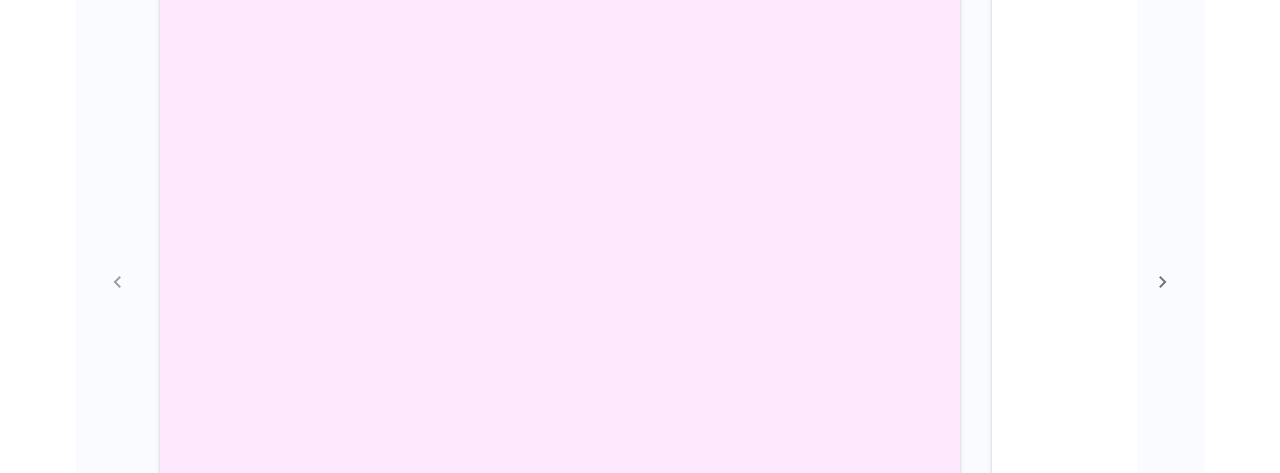
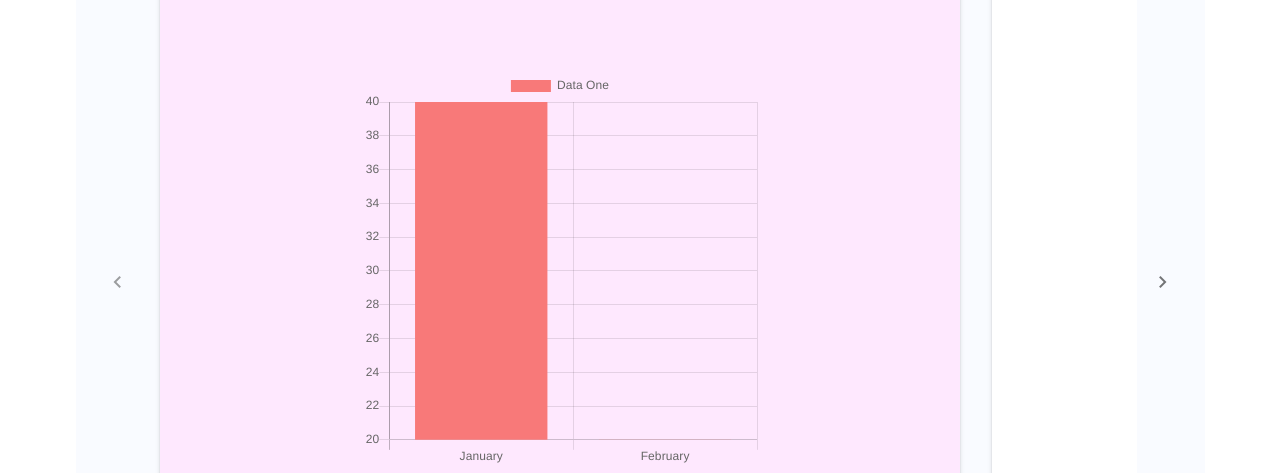
Before and after one commit to CSID-DGU/3S1C_frontend, a Vue app: page /#/detail in a window 1280 px wide. Shown: the part 479-952 px from the top of the page. Built offline with nearby package versions, Linux system fonts and the light colour scheme.

Commit message:
feat : enable chart js library

```diff
--- a/package.json
+++ b/package.json
@@ -8,7 +8,7 @@
     "lint": "vue-cli-service lint"
   },
   "dependencies": {
-    "chart.js": "^3.5.1",
+    "chart.js": "^2.9.4",
     "core-js": "^3.6.5",
     "vue": "^2.6.11",
     "vue-chartjs": "^3.5.1",
@@ -18,8 +18,8 @@
   "devDependencies": {
     "@nuxtjs/vuetify": "^1.12.1",
     "@vue/cli-plugin-babel": "^4.5.0",
-    "@vue/cli-plugin-eslint": "^4.5.0",
-    "@vue/cli-service": "^4.5.0",
+    "@vue/cli-plugin-eslint": "^3.1.1",
+    "@vue/cli-service": "^4.5.13",
     "babel-eslint": "^10.1.0",
     "eslint": "^6.7.2",
     "eslint-plugin-vue": "^6.2.2",
--- /dev/null
+++ b/src/components/details/bar.vue
@@ -0,0 +1,31 @@
+//bar.vue
+<script>
+import { Bar } from "vue-chartjs";
+
+export default {
+  extends: Bar,
+  data: () => ({
+    chartdata: {
+      labels: ["January", "February"],
+      datasets: [
+        {
+          label: "Data One",
+          backgroundColor: "#f87979",
+          data: [40, 20],
+        },
+      ],
+    },
+    options: {
+      responsive: true,
+      maintainAspectRatio: false,
+    },
+  }),
+
+  mounted() {
+    this.renderChart(this.chartdata, this.options);
+  },
+};
+</script>
+
+<style>
+</style>
--- a/src/views/Detail.vue
+++ b/src/views/Detail.vue
@@ -182,6 +182,7 @@ myChart();
                           align="center"
                           justify="center"
                         >
+                          <bar />
                           <v-scale-transition>
                             <v-icon
                               v-if="active"
@@ -461,7 +462,6 @@ myChart();
           </div>
         </div>
       </v-col>
-
       <v-col>
         <div>
           <siderbar />
@@ -472,10 +472,12 @@ myChart();
 </template>
 
 <script>
+import Bar from "@/components/details/bar.vue";
 export default {
   name: "Category",
   components: {
     siderbar: () => import("@/components/details/sidebar"),
+    Bar,
   },
 };
 </script>
--- a/vue.config.js
+++ b/vue.config.js
@@ -1,5 +1,8 @@
 module.exports = {
   "transpileDependencies": [
     "vuetify"
-  ]
+  ],
+  configureWebpack: {
+    devtool: 'source-map',
+  }
 }
```
Also changed, not shown: 1 other file (tests, documents, lock files or other folders).
